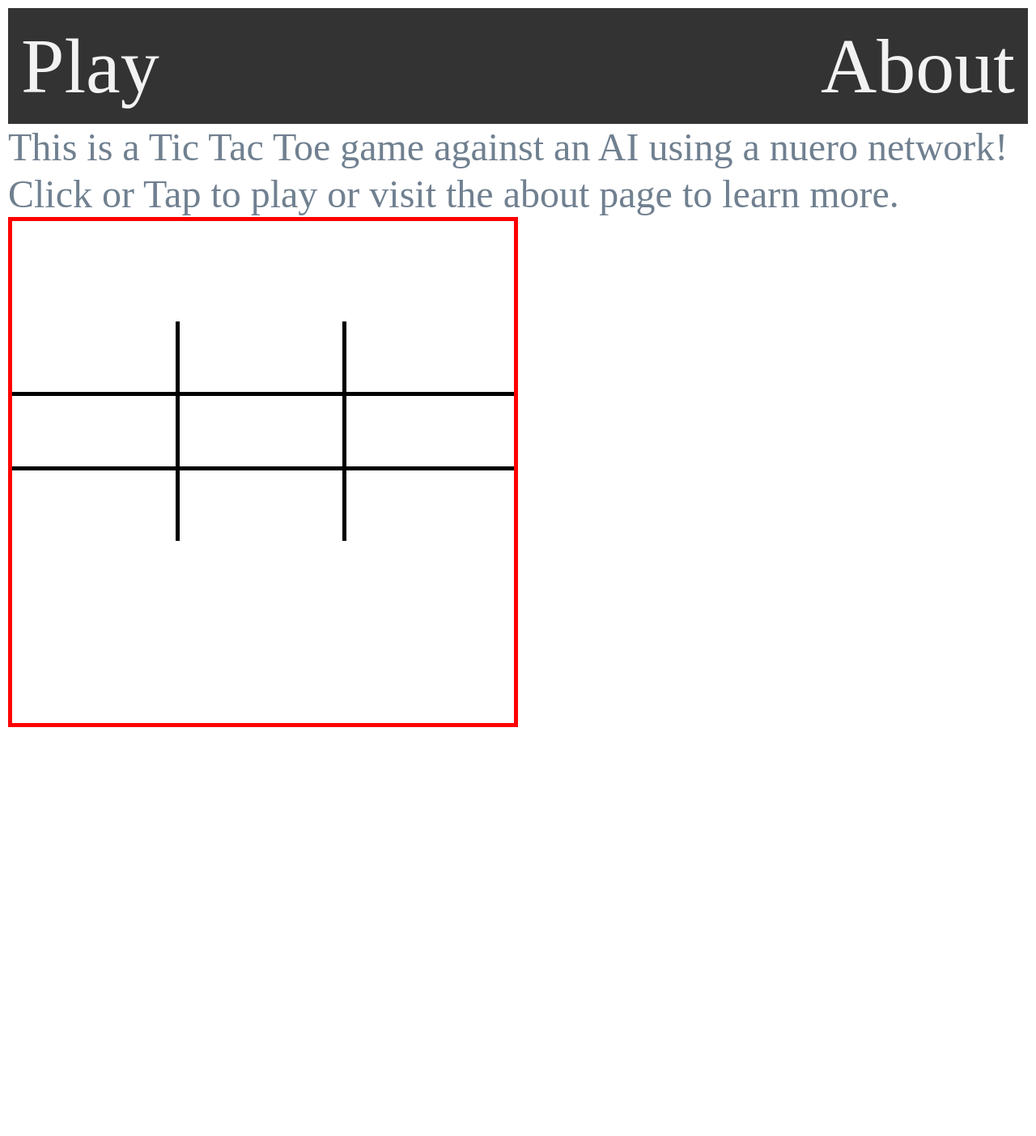
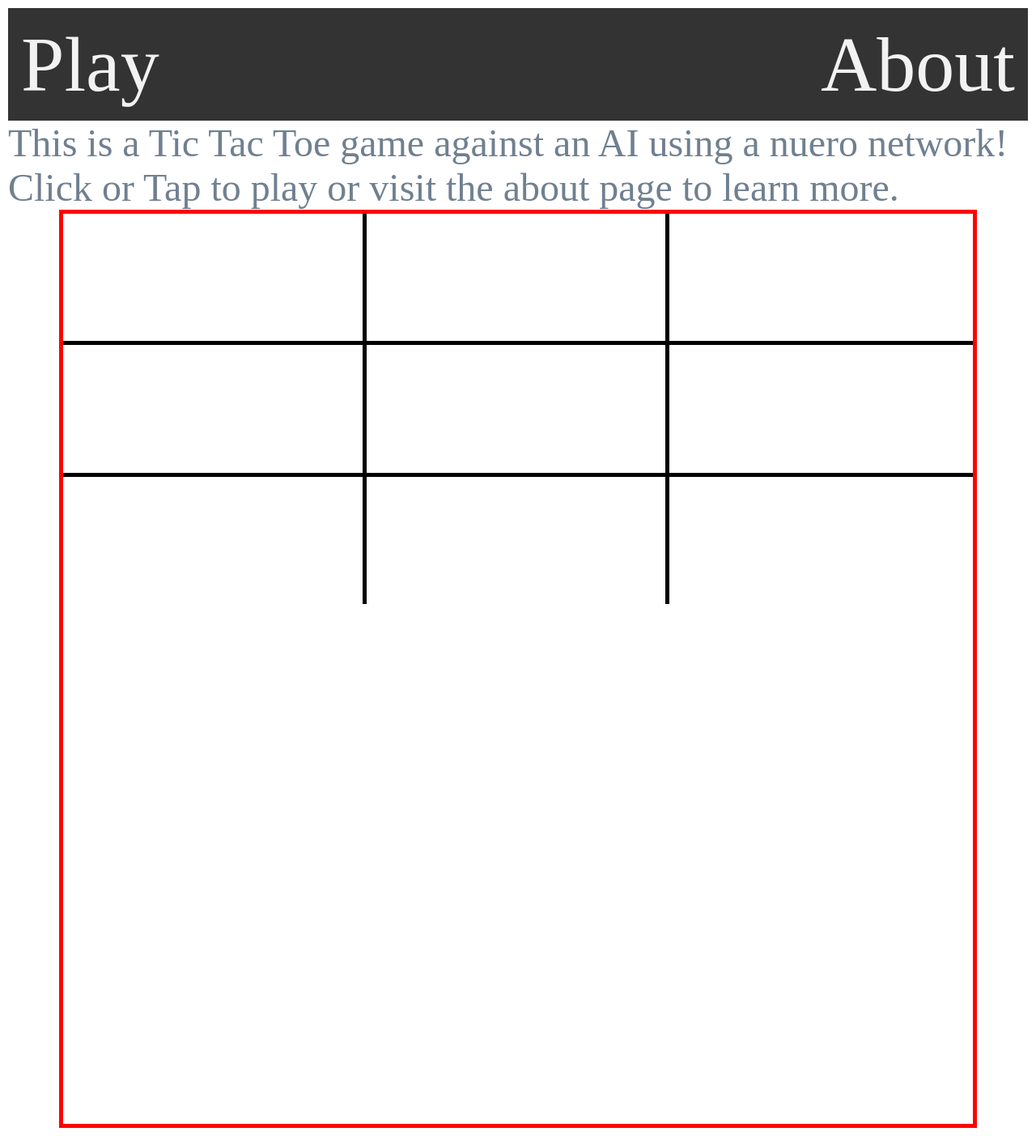
Before and after one commit to ESCAE/tic-tac-toe-frontend, a Flask app: page / in a window 1280 px wide. Shown: the whole page at 81% size. Before the commit the page ends 898 px from the top, so only its background shows below. Run offline with Flask 2, Linux system fonts and the light colour scheme; some libraries are stand-ins or nearby versions.

Commit message:
working on styling the front.

```diff
--- a/src/static/css/main.css
+++ b/src/static/css/main.css
@@ -1,7 +1,7 @@
 body {
   color: slategray;
   font-family: 'Sans Serif';
-  line-height: 1.2;
+  /*line-height: 1.2;*/
 }
 
 body {
@@ -25,7 +25,8 @@ body {
   border: 5px solid red;
   position: relative;
   text-align: center;
-  width: 50%;
+  width: 90%;
+  margin: auto
 }
 .container:after {
     content: "";
@@ -41,7 +42,7 @@ body {
   height: 100%;
 
   font-size: 2em;
-  padding-top: 20%;
+  /*padding-top: 20%;*/
 }
 
 .board .row {
@@ -60,7 +61,7 @@ body {
   color: Blue;
   padding: 7%;
   font-weight: bold;
-  font-size: calc(4vw + 4vh + 2vmin);
+  font-size: calc(4vw + 5vh + 2vmin);
   text-align: center;
 }
 
```
